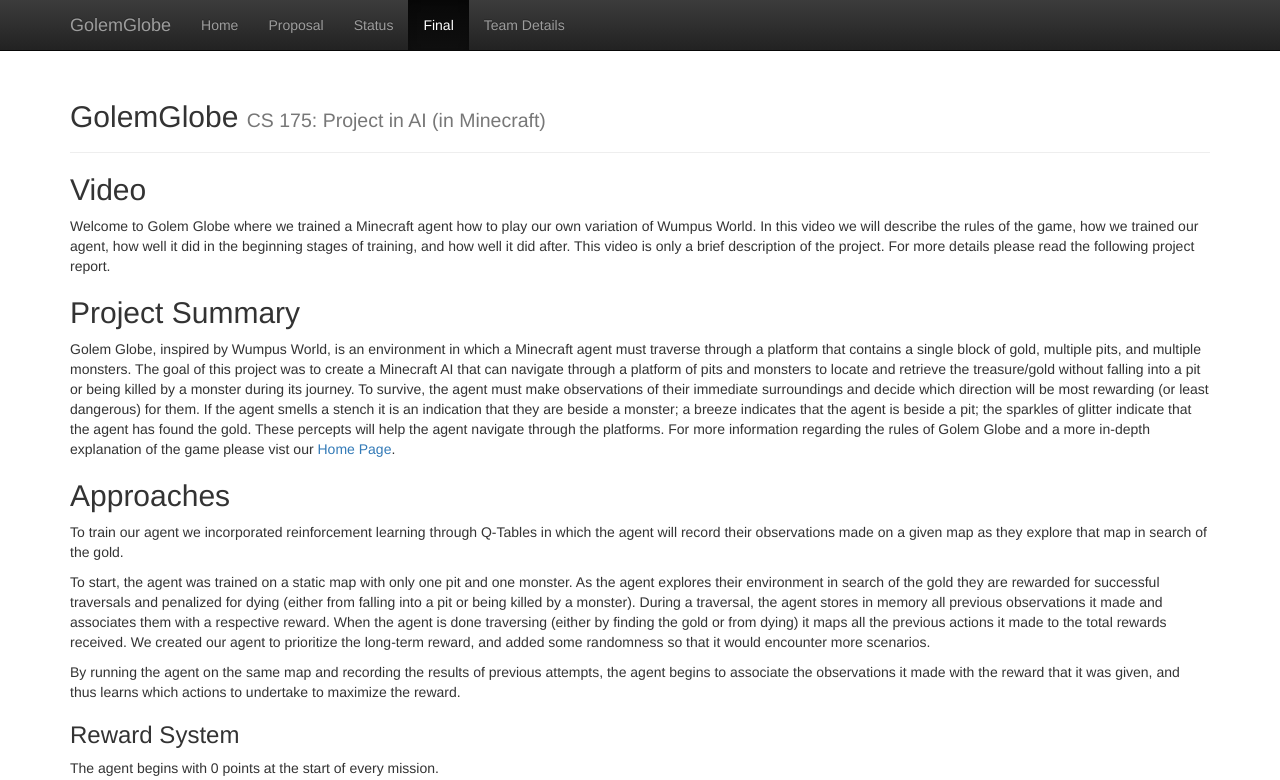
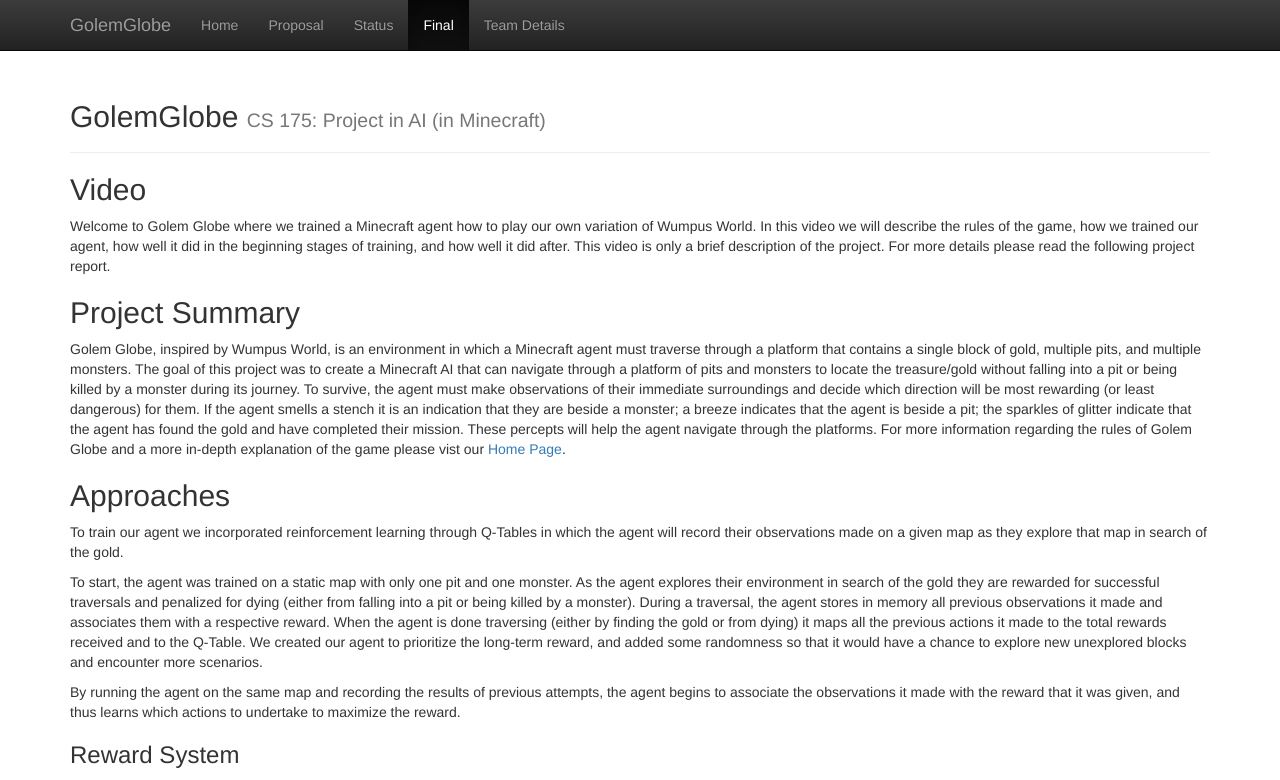
Before and after one commit to SalehO/GolumGlobe, a Jekyll site: the page built from docs/final.md, in a window 1280 px wide and 1400 px high. Shown: the top 780 px of the window. Built offline with Jekyll 4.4.1, drawn with Linux system fonts in a browser that asks for light colours; some of the changed text lies outside the part shown.

Commit message:
Update final.md

```diff
--- a/docs/final.md
+++ b/docs/final.md
@@ -7,12 +7,12 @@
 Welcome to Golem Globe where we trained a Minecraft agent how to play our own variation of Wumpus World. In this video we will describe the rules of the game, how we trained our agent, how well it did in the beginning stages of training, and how well it did after. This video is only a brief description of the project. For more details please read the following project report.
 
 ## Project Summary
-Golem Globe, inspired by Wumpus World, is an environment in which a Minecraft agent must traverse through a platform that contains a single block of gold, multiple pits, and multiple monsters. The goal of this project was to create a Minecraft AI that can navigate through a platform of pits and monsters to locate and retrieve the treasure/gold without falling into a pit or being killed by a monster during its journey. To survive, the agent must make observations of their immediate surroundings and decide which direction will be most rewarding (or least dangerous) for them. If the agent smells a stench it is an indication that they are beside a monster; a breeze indicates that the agent is beside a pit; the sparkles of glitter indicate that the agent has found the gold. These percepts will help the agent navigate through the platforms. For more information regarding the rules of Golem Globe and a more in-depth explanation of the game please vist our [Home Page](https://soberanc.github.io/GolemGlobe/).
+Golem Globe, inspired by Wumpus World, is an environment in which a Minecraft agent must traverse through a platform that contains a single block of gold, multiple pits, and multiple monsters. The goal of this project was to create a Minecraft AI that can navigate through a platform of pits and monsters to locate the treasure/gold without falling into a pit or being killed by a monster during its journey. To survive, the agent must make observations of their immediate surroundings and decide which direction will be most rewarding (or least dangerous) for them. If the agent smells a stench it is an indication that they are beside a monster; a breeze indicates that the agent is beside a pit; the sparkles of glitter indicate that the agent has found the gold and have completed their mission. These percepts will help the agent navigate through the platforms. For more information regarding the rules of Golem Globe and a more in-depth explanation of the game please vist our [Home Page](https://soberanc.github.io/GolemGlobe/).
 
 ## Approaches
 To train our agent we incorporated reinforcement learning through Q-Tables in which the agent will record their observations made on a given map as they explore that map in search of the gold.
 
-To start, the agent was trained on a static map with only one pit and one monster. As the agent explores their environment in search of the gold they are rewarded for successful traversals and penalized for dying (either from falling into a pit or being killed by a monster). During a traversal, the agent stores in memory all previous observations it made and associates them with a respective reward. When the agent is done traversing (either by finding the gold or from dying) it maps all the previous actions it made to the total rewards received. We created our agent to prioritize the long-term reward, and added some randomness so that it would encounter more scenarios.
+To start, the agent was trained on a static map with only one pit and one monster. As the agent explores their environment in search of the gold they are rewarded for successful traversals and penalized for dying (either from falling into a pit or being killed by a monster). During a traversal, the agent stores in memory all previous observations it made and associates them with a respective reward. When the agent is done traversing (either by finding the gold or from dying) it maps all the previous actions it made to the total rewards received and to the Q-Table. We created our agent to prioritize the long-term reward, and added some randomness so that it would have a chance to explore new unexplored blocks and encounter more scenarios.
 
 By running the agent on the same map and recording the results of previous attempts, the agent begins to associate the observations it made with the reward that it was given, and thus learns which actions to undertake to maximize the reward.
 
@@ -29,6 +29,15 @@
 | +1000 | - Gold has been located (agent is standing on the block of gold and can see the glitter)
 | -200 | - The agent feels a breeze or smells a stench |
 
+### Reward System and Q-Table Reinforced Learning
+The agent loses 1000 points everytime they fall into a pit, is killed by a monster, or reaches their maximum number of allowed steps. Whenever one of these deathly actions occur and the agent attempts the map again they retain the observations they made from their previous attempts but now they also retain the locations of the blocks that caused them to die and lose so many points. These observ
+
+The agent also loses 200 points whenever they are on a block in which they observe a stench or a breeze. This discourages the agent from attempting the same blocks on their next attempt unless they have no other choice and encourages them to explore other parts of their environment.
+
+Once the agent has found the gold they receive 1000 points for their completing their mission.
+
+After accomplishing their mission once, we allow the agent to attempt the same mission (the same map) until they learn how to traverse their environment without dying.
+
 ## Evaluation
 
 ## References
```
